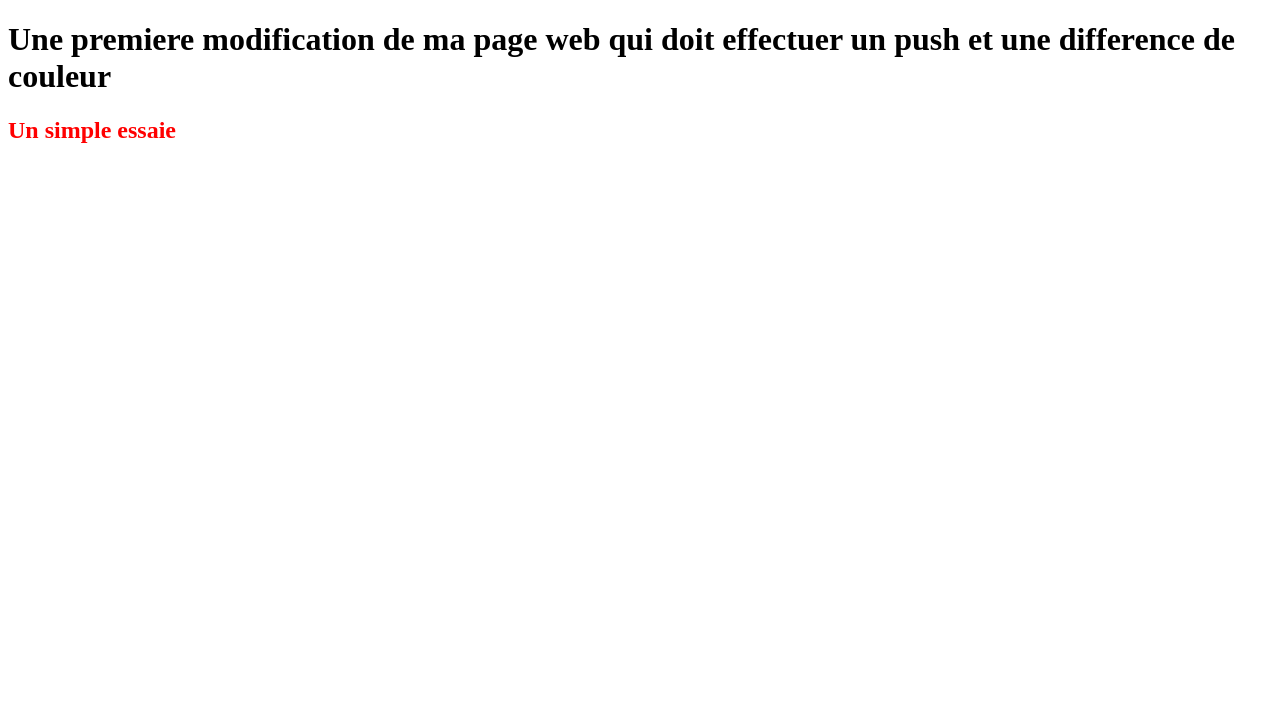
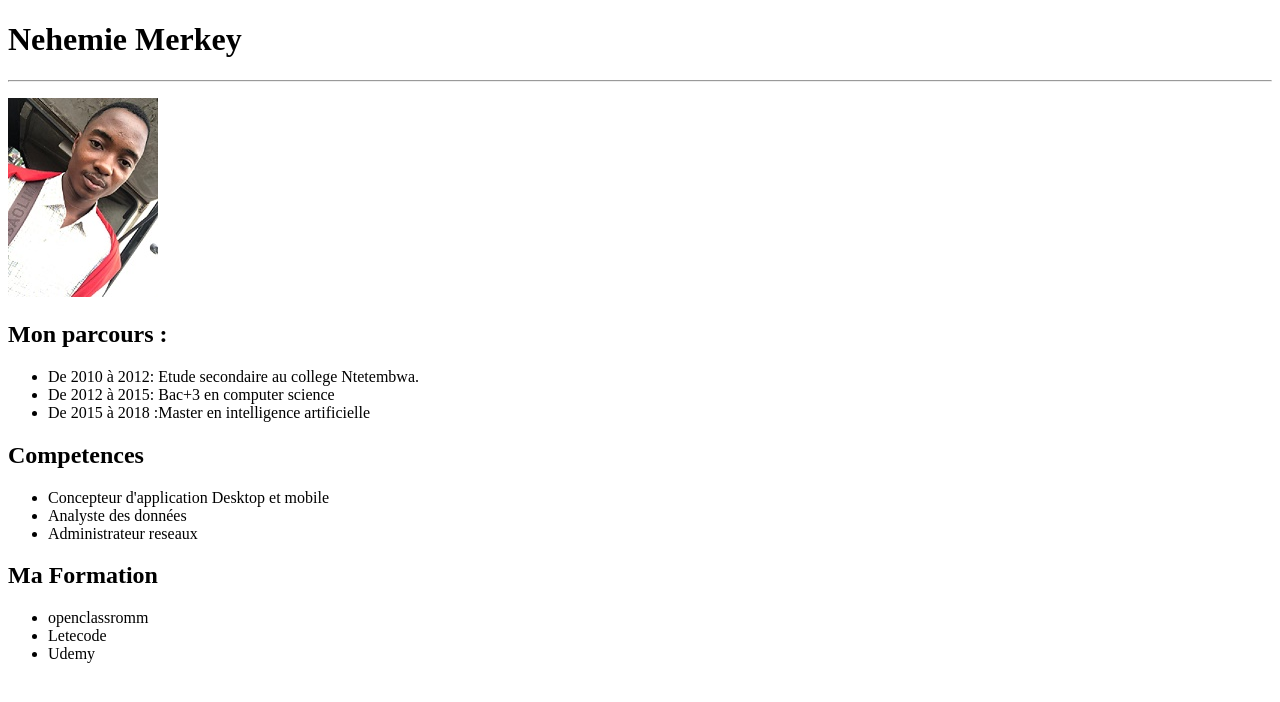
Before and after one commit to MerkeyDiav/Merkeyproject, a plain HTML site: page index.html in a window 1280 px wide. Drawn offline with Linux system fonts and the light colour scheme.

Commit message:
arrangement de la lisibilité du code

```diff
--- a/index.html
+++ b/index.html
@@ -4,11 +4,41 @@
     <meta charset="UTF-8">
     <meta http-equiv="X-UA-Compatible" content="IE=edge">
     <meta name="viewport" content="width=device-width, initial-scale=1.0">
-    <link rel="stylesheet" href="style.css">
-    <title>Document</title>
+    <title>Mon CV</title>
 </head>
 <body>
-    <h1>Une premiere modification de ma page web qui doit effectuer un push et une difference de couleur </h1>
-    <h2>Un simple essaie </h2>
+    <h1>Nehemie Merkey</h1> <hr>
+    <p>
+
+        <a href="img/Grand.jpg"><img src="img/IMG-20211229-WA0006.jpg" alt="Merkey_Diav" title="cliquez ici pour agrandir"></a>
+    </p>
+
+    <h2>Mon parcours :</h2>
+    <ul>
+        <li>De 2010 à 2012: Etude secondaire au college Ntetembwa. </li>
+        <li>De 2012 à 2015: Bac+3 en computer science</li>
+        <li>De 2015 à 2018 :Master en intelligence artificielle </li>
+    </ul>
+
+    <h2>Competences</h2>
+
+    <ul>
+        <li>Concepteur d'application Desktop et mobile</li>
+        <li>Analyste des données </li>
+        <li>Administrateur reseaux</li>
+
+    </ul>
+         <h2>Ma Formation</h2>
+
+
+    <ul>
+         <li>openclassromm</li>
+         <li>Letecode</li>
+         <li>Udemy</li>
+   </ul>
+
+
+
+
 </body>
 </html>
--- a/style.css
+++ /dev/null
@@ -1,6 +0,0 @@
-h1{
-    color :black;
-}
-h2{
-    color: red;
-}
```
Also changed, not shown: img/Grand.jpg (added), img/IMG-20211229-WA0006.jpg (added).
